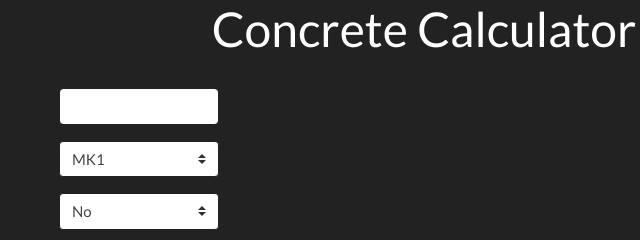
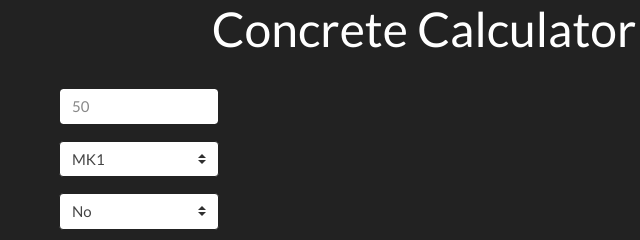
Before and after one commit to Alin0ur/tycoon-gaming, a plain HTML site: page index.html in a window 1280 px wide. Shown: the top 240 px of the page, 216-856 px from the left. Drawn offline with nearby package versions, Linux system fonts and the light colour scheme.

Commit message:
Update index.html

```diff
--- a/index.html
+++ b/index.html
@@ -17,7 +17,7 @@
     <div class="form-group row">
         <label for="concrete" class="col-sm-2 col-form-label">Crafting amount</label>
         <div class="col-sm-2">
-            <input type="text" class="form-control" id="concrete">
+            <input type="text" class="form-control" id="concrete" placeholder="50">
         </div>
     </div>
     <div class="form-group row">
```
